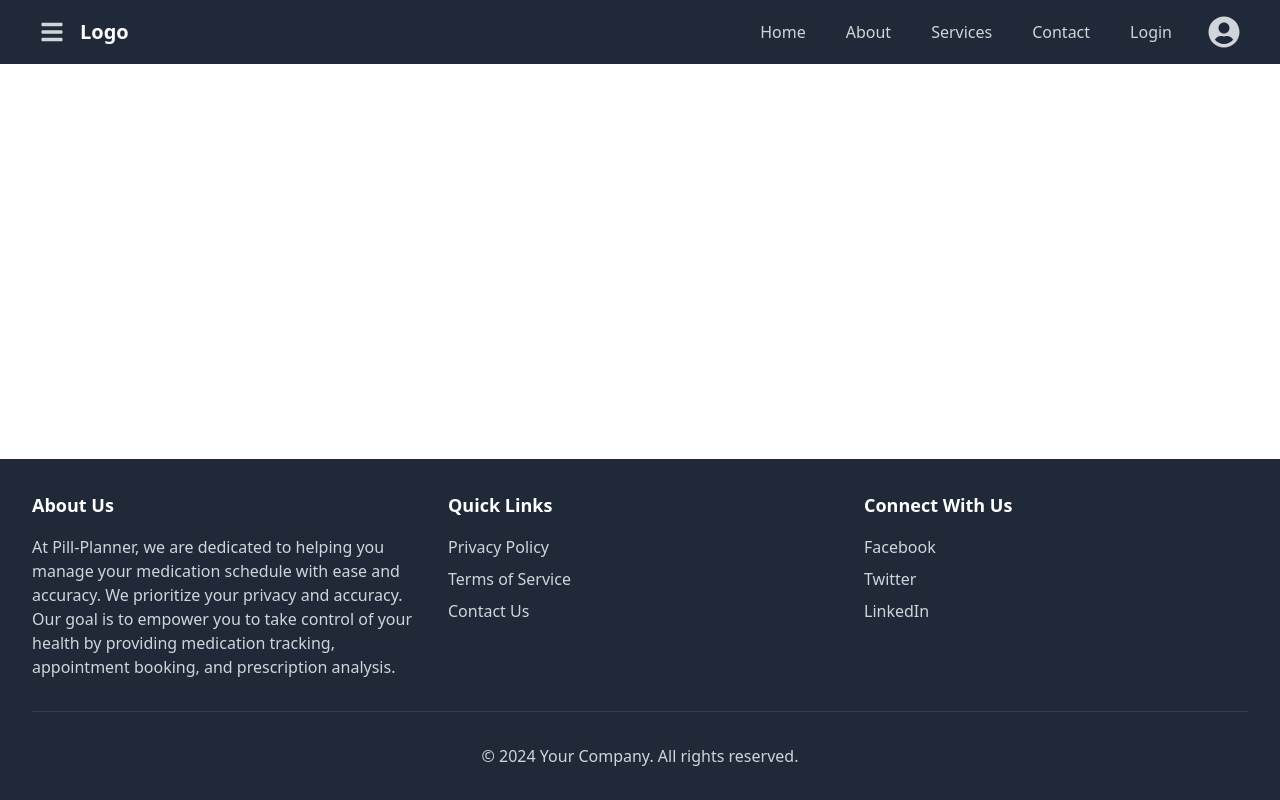
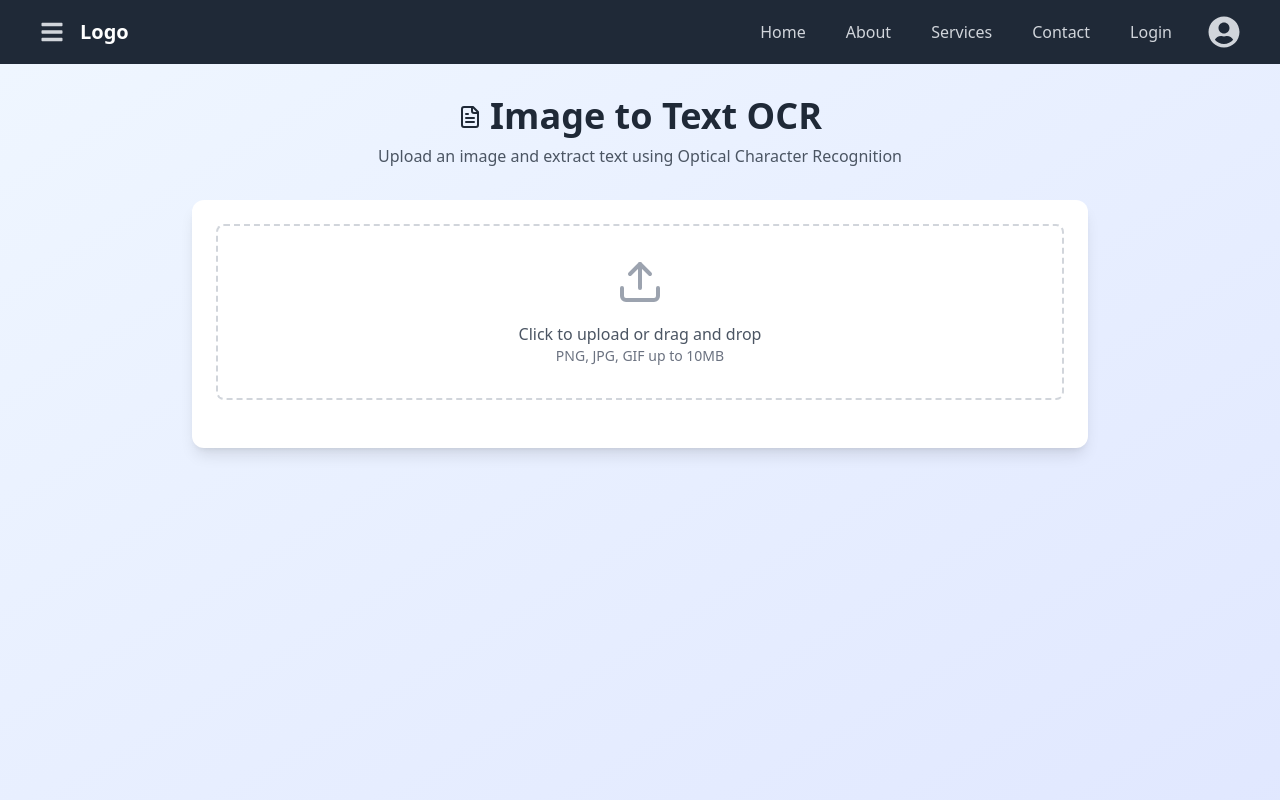
Before and after one commit to CharanSuggala26/Medicine-Dosage-Tracker, a React (Create React App) app in the folder pill-planner/: page /medicine-analysis in a window 1280 px wide. Shown: the top 800 px of the page. Built offline with nearby package versions, Linux system fonts and the light colour scheme.

Commit message:
OCR Intitialized

```diff
--- a/pill-planner/package.json
+++ b/pill-planner/package.json
@@ -24,7 +24,8 @@
     "react-router-dom": "^7.1.1",
     "react-scripts": "5.0.1",
     "react-tooltip": "^5.28.0",
-    "tailwindcss": "^3.4.17"
+    "tailwindcss": "^3.4.17",
+    "tesseract.js": "^6.0.0"
   },
   "scripts": {
     "start": "react-scripts start",
--- a/pill-planner/src/App.js
+++ b/pill-planner/src/App.js
@@ -17,6 +17,7 @@ import AdminMedicines from './Pages/AdminMedicines';
 import Profile from './Pages/Profile';
 import LandingPage from './Pages/LandingPage';
 import Stats from './Pages/Stats';
+import MedicineAnalysis from './Pages/MedicineAnalysis';
 
 function App() {
   const [isSidebarOpen, setIsSidebarOpen] = useState(false);
@@ -47,6 +48,7 @@ function App() {
             <Route path="/profile" element={<Profile />} />
             <Route path="/landing" element={<LandingPage />} />
             <Route path="/stats" element={<Stats />} />
+            <Route path="/medicine-analysis" element={<MedicineAnalysis />} />
           </Routes>
         </main>
         <Footer />
--- /dev/null
+++ b/pill-planner/src/Pages/MedicineAnalysis.js
@@ -0,0 +1,110 @@
+import React, { useState } from 'react';
+import { createWorker } from 'tesseract.js';
+import { FileText, Upload, Loader2 } from 'lucide-react';
+
+function MedicineAnalysis() {
+  const [image, setImage] = useState(null);
+  const [text, setText] = useState('');
+  const [loading, setLoading] = useState(false);
+
+  const handleImageUpload = (e) => {
+    const file = e.target.files?.[0];
+    if (file) {
+      const reader = new FileReader();
+      reader.onloadend = () => {
+        setImage(reader.result);
+      };
+      reader.readAsDataURL(file);
+    }
+  };
+
+  const performOCR = async () => {
+    if (!image) return;
+
+    setLoading(true);
+    setText('');
+
+    try {
+      const worker = await createWorker();
+      await worker.loadLanguage('eng');
+      await worker.initialize('eng');
+      const {
+        data: { text },
+      } = await worker.recognize(image);
+      setText(text);
+      await worker.terminate();
+    } catch (error) {
+      console.error('OCR Error:', error);
+      setText('Error processing image. Please try again.');
+    } finally {
+      setLoading(false);
+    }
+  };
+
+  return (
+    <div className="min-h-screen bg-gradient-to-br from-blue-50 to-indigo-100 p-8">
+      <div className="max-w-4xl mx-auto">
+        <div className="text-center mb-8">
+          <h1 className="text-4xl font-bold text-gray-800 mb-2">
+            <FileText className="inline-block mr-2 mb-1" />
+            Image to Text OCR
+          </h1>
+          <p className="text-gray-600">
+            Upload an image and extract text using Optical Character Recognition
+          </p>
+        </div>
+
+        <div className="bg-white rounded-xl shadow-lg p-6 mb-8">
+          <div className="mb-6">
+            <label className="block w-full cursor-pointer">
+              <input
+                type="file"
+                className="hidden"
+                accept="image/*"
+                onChange={handleImageUpload}
+              />
+              <div className="border-2 border-dashed border-gray-300 rounded-lg p-8 text-center hover:border-blue-500 transition-colors">
+                <Upload className="mx-auto h-12 w-12 text-gray-400 mb-4" />
+                <p className="text-gray-600">Click to upload or drag and drop</p>
+                <p className="text-sm text-gray-500">PNG, JPG, GIF up to 10MB</p>
+              </div>
+            </label>
+          </div>
+
+          {image && (
+            <div className="mb-6">
+              <img
+                src={image}
+                alt="Uploaded preview"
+                className="max-h-96 mx-auto rounded-lg shadow-md"
+              />
+              <button
+                onClick={performOCR}
+                disabled={loading}
+                className="mt-4 w-full bg-blue-600 text-white py-2 px-4 rounded-lg hover:bg-blue-700 transition-colors disabled:bg-blue-400 disabled:cursor-not-allowed flex items-center justify-center"
+              >
+                {loading ? (
+                  <>
+                    <Loader2 className="animate-spin mr-2" />
+                    Processing...
+                  </>
+                ) : (
+                  'Extract Text'
+                )}
+              </button>
+            </div>
+          )}
+
+          {text && (
+            <div className="border rounded-lg p-4 bg-gray-50">
+              <h2 className="text-lg font-semibold mb-2">Extracted Text:</h2>
+              <p className="whitespace-pre-wrap text-gray-700">{text}</p>
+            </div>
+          )}
+        </div>
+      </div>
+    </div>
+  );
+}
+
+export default MedicineAnalysis;
```
Also changed, not shown: 1 other file (tests, documents, lock files or other folders).
